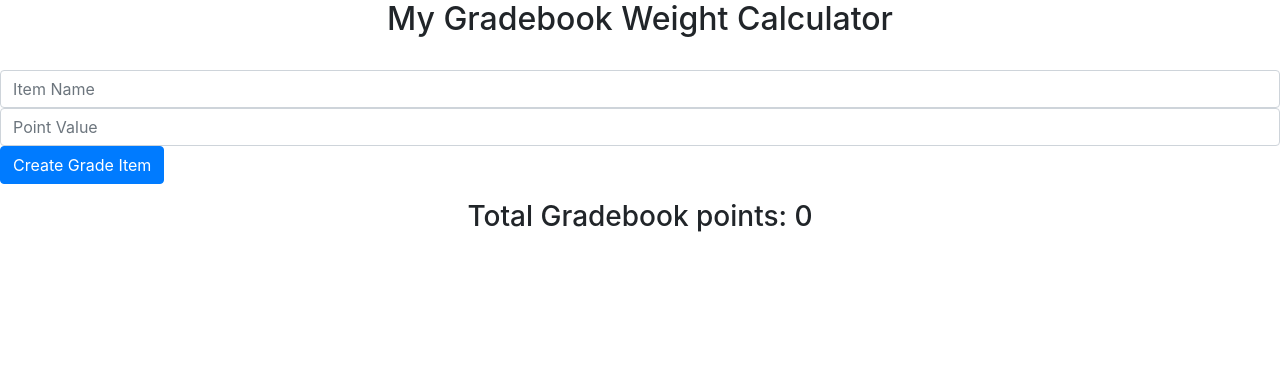
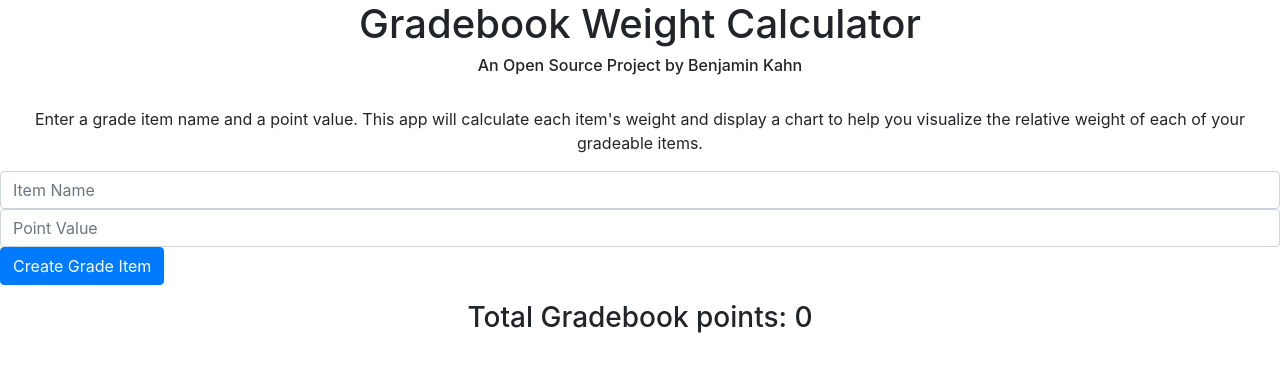
Before and after one commit to thebenkahn/gradebook-weight-visualization, a React (Create React App) app in the folder gradebook2/: page / in a window 1280 px wide. Shown: the top 372 px of the page. Built offline with nearby package versions, Linux system fonts and the light colour scheme.

Commit message:
V 1.1
Twitter Bootstrap style fixes

```diff
--- a/gradebook2/src/components/Form.js
+++ b/gradebook2/src/components/Form.js
@@ -6,6 +6,7 @@ import {ButtonToolbar} from 'react-bootstrap';
 import {Alert} from 'react-bootstrap';
 import {Form} from 'react-bootstrap';
 import {FormGroup} from 'react-bootstrap';
+import {PageHeader} from 'react-bootstrap';
 
 
 
@@ -51,9 +52,13 @@ render(){
   return (
 
     <div>
-      <h2>My Gradebook Weight Calculator</h2>
+      <PageHeader>
+          Gradebook Weight Calculator
+      </PageHeader>
+      <h6>An Open Source Project by Benjamin Kahn</h6>
       <br/>
-    {/*   <h1>current state text is {this.state.text}</h1> */}
+        <p>Enter a grade item name and a point value.
+          This app will calculate each item's weight and display a chart to help you visualize the relative weight of each of your gradeable items.</p>
       <form onSubmit={this.onSubmit}>
         <FormGroup
             controlId="formGradeItem"
```
